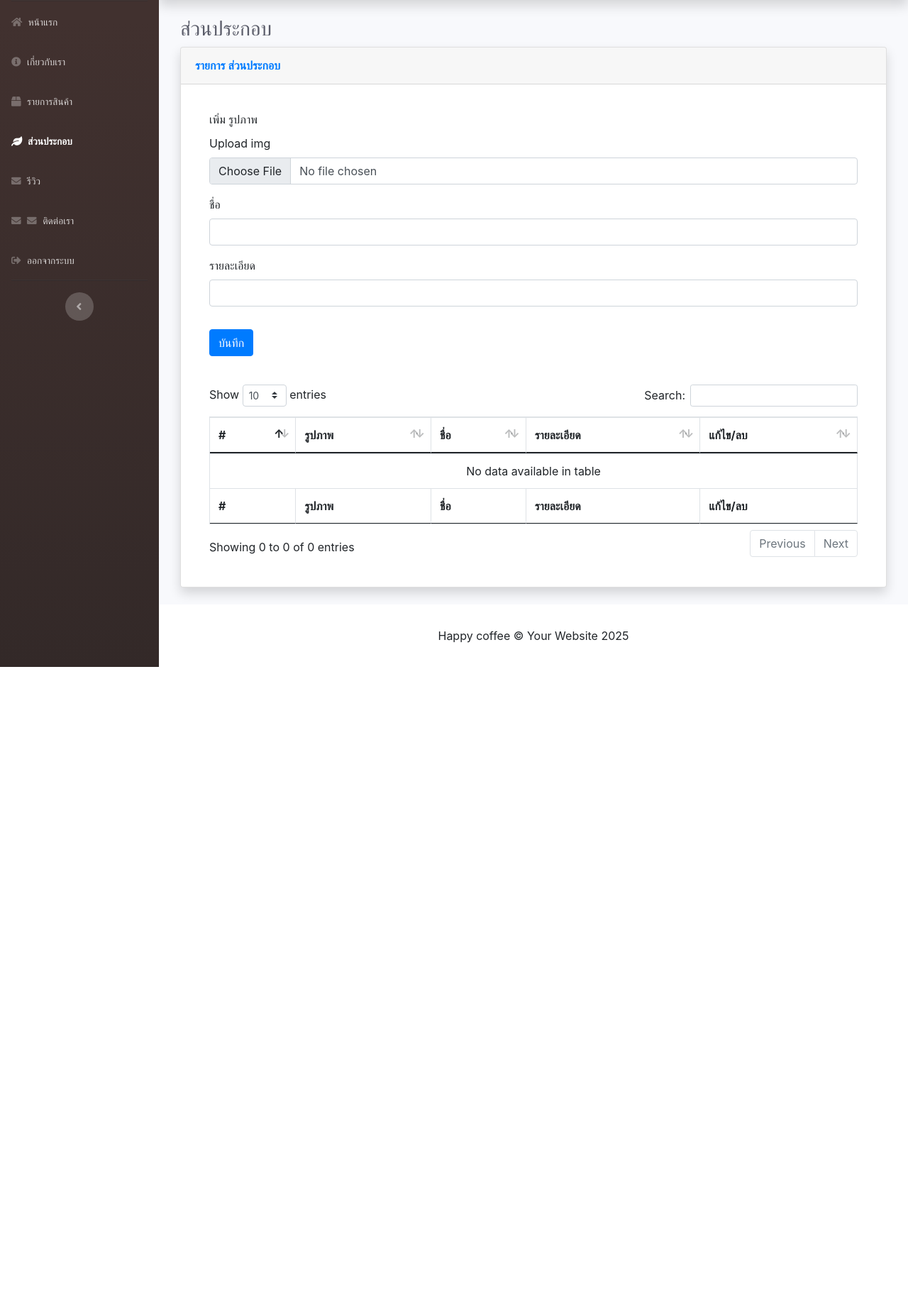
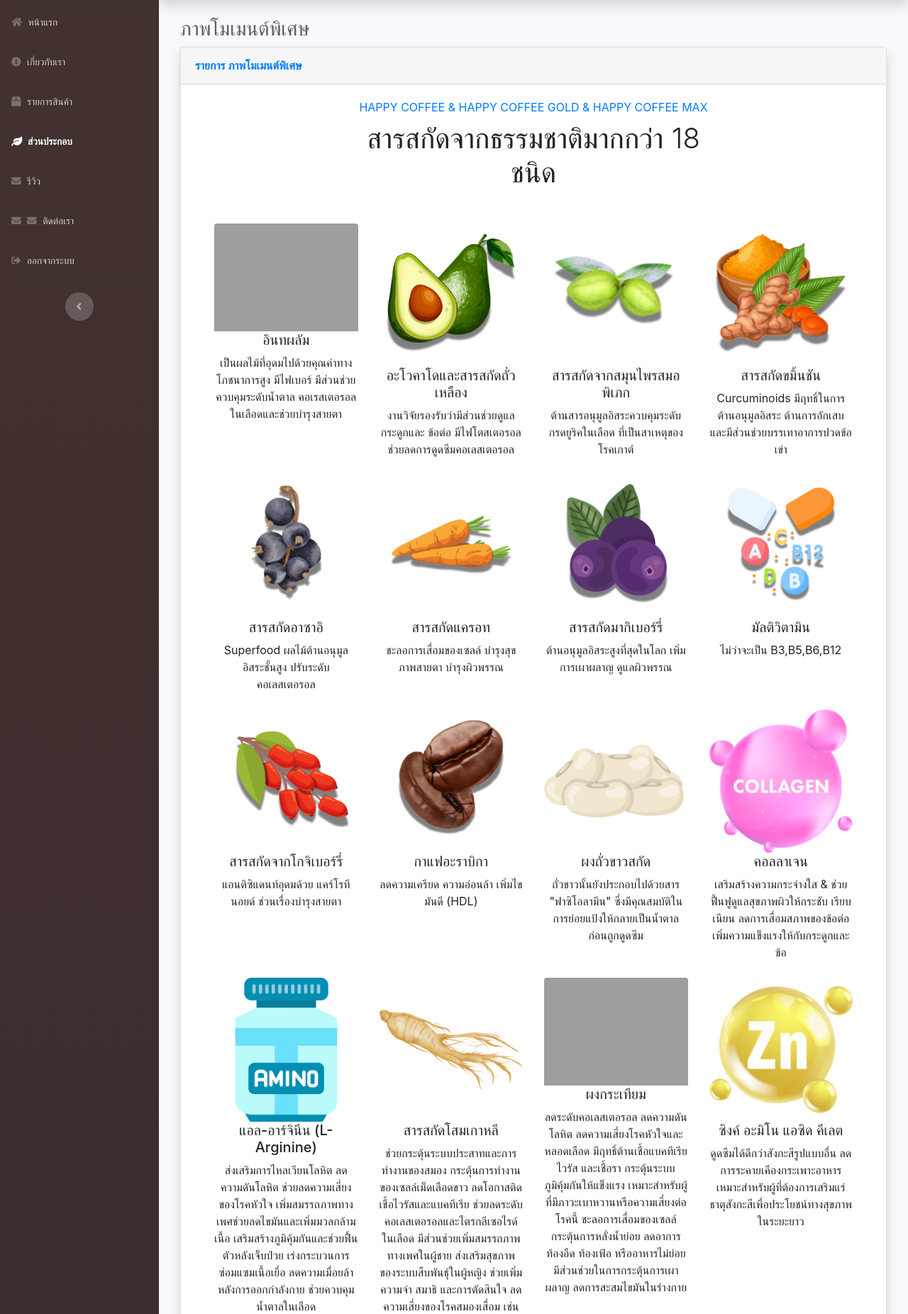
Before and after one commit to panudechE23/caffee, a PHP site: page /admin/page_ingredients.php in a window 1280 px wide. Shown: the part 70-1922 px from the top of the page at 71% size. Before the commit the page ends 1010 px from the top, so only its background shows below. Run offline with PHP 8.4, Linux system fonts and the light colour scheme; the visitor is signed in with stand-in values (Sample User, id 1); data that the repository does not hold is empty; some libraries are stand-ins or nearby versions; grey boxes are pictures that could not be loaded.

Commit message:
add special moment images section to ingredients page

```diff
--- a/admin/page_ingredients.php
+++ b/admin/page_ingredients.php
@@ -31,6 +31,19 @@ $ingredientss = $stmt->fetchAll(PDO::FETCH_ASSOC); // เก็บข้อม
                             <?php unset($_SESSION['success']); ?>
                         </div>
                     <?php endif; ?>
+                    <div class="container-fluid">
+                        <!-- Page Heading -->
+                        <h1 class="h3 mb-2 text-gray-800">ภาพโมเมนต์พิเศษ</h1>
+                        <!-- DataTales Example -->
+                        <div class="card shadow mb-4">
+                            <div class="card-header py-3">
+                                <h6 class="m-0 font-weight-bold text-primary">รายการ ภาพโมเมนต์พิเศษ</h6>
+                            </div>
+                            <div class="card-body not-padding">
+                                <?php require 'preview/ingredients.php'; ?>
+                            </div>
+                        </div>
+                    </div>
                     <div class="container-fluid">
                         <!-- Page Heading -->
                         <h1 class="h3 mb-2 text-gray-800">ส่วนประกอบ</h1>
--- /dev/null
+++ b/admin/preview/ingredients.php
@@ -0,0 +1,254 @@
+<!-- Team Start -->
+<div class="container-xxl py-6" id="Team">
+        <div class="container">
+            <div class="text-center mx-auto mb-5 wow fadeInUp" data-wow-delay="0.1s" style="max-width: 500px;">
+                <p class="text-primary text-uppercase mb-2">HAPPY COFFEE & HAPPY COFFEE GOLD & HAPPY COFFEE MAX</p>
+                <h1 class="display-6 mb-4">สารสกัดจากธรรมชาติมากกว่า 18 ชนิด</h1>
+            </div>
+            <div class="row g-4">
+                <div class="col-lg-3 col-md-6 wow fadeInUp" data-wow-delay="0.1s">
+                    <div class="team-item text-center rounded overflow-hidden">
+                        <img class="img-fluid" src="../img/logo/1.png" alt="">
+                        <div>
+                            <div>
+                                <h5>อินทผลัม</h5>
+                                <span>เป็นผลไม้ที่อุดมไปด้วยคุณค่าทางโภชนาการสูง มีไฟเบอร์ มีส่วนช่วยควบคุมระดับน้ำตาล
+                                    คอเรสเตอรอลในเลือดและช่วยบำรุงสายตา</span>
+                            </div>
+                        </div>
+                    </div>
+                </div>
+                <div class="col-lg-3 col-md-6 wow fadeInUp" data-wow-delay="0.3s">
+                    <div class="team-item text-center rounded overflow-hidden">
+                        <img class="img-fluid" src="../img/logo/2.png" alt="">
+                        <div>
+                            <div>
+                                <h5>อะโวคาโดและสารสกัดถั่วเหลือง</h5>
+                                <span>งานวิจัยรองรับว่ามีส่วนช่วยดูแลกระดูกและ ข้อต่อ
+                                    มีไฟโตสเตอรอลช่วยลดการดูดซึมคอเลสเตอรอล</span>
+                            </div>
+                        </div>
+                    </div>
+                </div>
+                <div class="col-lg-3 col-md-6 wow fadeInUp" data-wow-delay="0.5s">
+                    <div class="team-item text-center rounded overflow-hidden">
+                        <img class="img-fluid" src="../img/logo/3.png" alt="">
+                        <div>
+                            <div>
+                                <h5>สารสกัดจากสมุนไพรสมอพิเภก</h5>
+                                <span>ต้านสารอนุมูลอิสระควบคุมระดับกรดยูริคในเลือด ที่เป็นสาเหตุของโรคเกาต์</span>
+                            </div>
+                        </div>
+                    </div>
+                </div>
+                <div class="col-lg-3 col-md-6 wow fadeInUp" data-wow-delay="0.7s">
+                    <div class="team-item text-center rounded overflow-hidden">
+                        <img class="img-fluid" src="../img/logo/4.png" alt="">
+                        <div>
+                            <div>
+                                <h5>สารสกัดขมิ้นชัน</h5>
+                                <span>Curcuminoids มีฤทธิ์ในการต้านอนุมูลอิสระ ต้านการอักเสบ
+                                    และมีส่วนช่วยบรรเทาอาการปวดข้อเข่า</span>
+                            </div>
+                        </div>
+                    </div>
+                </div>
+
+                <div class="col-lg-3 col-md-6 wow fadeInUp" data-wow-delay="0.1s">
+                    <div class="team-item text-center rounded overflow-hidden">
+                        <img class="img-fluid" src="../img/logo/5.png" alt="">
+                        <div>
+                            <div>
+                                <h5>สารสกัดอาซาอิ</h5>
+                                <span>Superfood ผลไม้ต้านอนุมูลอิสระชั้นสูง ปรับระดับคอเลสเตอรอล</span>
+                            </div>
+                        </div>
+                    </div>
+                </div>
+                <div class="col-lg-3 col-md-6 wow fadeInUp" data-wow-delay="0.3s">
+                    <div class="team-item text-center rounded overflow-hidden">
+                        <img class="img-fluid" src="../img/logo/6.png" alt="">
+                        <div>
+                            <div>
+                                <h5>สารสกัดแครอท</h5>
+                                <span> ชะลอการเสื่อมของเซลล์ บำรุงสุขภาพสายตา บำรุงผิวพรรณ</span>
+                            </div>
+                        </div>
+                    </div>
+                </div>
+                <div class="col-lg-3 col-md-6 wow fadeInUp" data-wow-delay="0.5s">
+                    <div class="team-item text-center rounded overflow-hidden">
+                        <img class="img-fluid" src="../img/logo/7.png" alt="">
+                        <div>
+                            <div>
+                                <h5>สารสกัดมากิเบอร์รี่ </h5>
+                                <span>ต้านอนุมูลอิสระสูงที่สุดในโลก เพิ่มการเผาผลาญ ดูแลผิวพรรณ</span>
+                            </div>
+                        </div>
+                    </div>
+                </div>
+                <div class="col-lg-3 col-md-6 wow fadeInUp" data-wow-delay="0.7s">
+                    <div class="team-item text-center rounded overflow-hidden">
+                        <img class="img-fluid" src="../img/logo/8.png" alt="">
+                        <div>
+                            <div>
+                                <h5>มัลติวิตามิน </h5>
+                                <span>ไม่ว่าจะเป็น B3,B5,B6,B12</span>
+                            </div>
+                        </div>
+                    </div>
+                </div>
+                <div class="col-lg-3 col-md-6 wow fadeInUp" data-wow-delay="0.1s">
+                    <div class="team-item text-center rounded overflow-hidden">
+                        <img class="img-fluid" src="../img/logo/9.png" alt="">
+                        <div>
+                            <div>
+                                <h5>สารสกัดจากโกจิเบอร์รี่</h5>
+                                <span>แอนติซิแดนท์อุดมด้วย แคร์โรทีนอยด์ ช่วนเรื่องบำรุงสายตา</span>
+                            </div>
+                        </div>
+                    </div>
+                </div>
+                <div class="col-lg-3 col-md-6 wow fadeInUp" data-wow-delay="0.3s">
+                    <div class="team-item text-center rounded overflow-hidden">
+                        <img class="img-fluid" src="../img/logo/10.png" alt="">
+                        <div>
+                            <div>
+                                <h5>กาแฟอะราบิกา</h5>
+                                <span>ลดความเครียด ความอ่อนล้า เพิ่มไขมันดี (HDL)</span>
+                            </div>
+                        </div>
+                    </div>
+                </div>
+                <div class="col-lg-3 col-md-6 wow fadeInUp" data-wow-delay="0.5s">
+                    <div class="team-item text-center rounded overflow-hidden">
+                        <img class="img-fluid" src="../img/logo/11.png" alt="">
+                        <div>
+                            <div>
+                                <h5>ผงถั่วขาวสกัด </h5>
+                                <span>ถั่วขาวนั้นยังประกอบไปด้วยสาร "ฟาซิโอลามีน"
+                                    ซึ่งมีคุณสมบัติในการย่อยแป้งให้กลายเป็นน้ำตาลก่อนถูกดูดซึม</span>
+                            </div>
+                        </div>
+                    </div>
+                </div>
+                <div class="col-lg-3 col-md-6 wow fadeInUp" data-wow-delay="0.7s">
+                    <div class="team-item text-center rounded overflow-hidden">
+                        <img class="img-fluid" src="../img/logo/12.png" alt="">
+                        <div>
+                            <div>
+                                <h5>คอลลาเจน</h5>
+                                <span>เสริมสร้างความกระจ่างใส & ช่วยฟื้นฟูดูแลสุขภาพผิวให้กระชับ เรียบเนียน
+                                    ลดการเสื่อมสภาพของข้อต่อ เพิ่มความแข็งแรงให้กับกระดูกและข้อ</span>
+                            </div>
+                        </div>
+                    </div>
+                </div>
+                <div class="col-lg-3 col-md-6 wow fadeInUp" data-wow-delay="0.1s">
+                    <div class="team-item text-center rounded overflow-hidden">
+                        <img class="img-fluid" src="../img/logo/13.png" alt="">
+                        <div>
+                            <div>
+                                <h5>แอล-อาร์จินีน (L-Arginine) </h5>
+                                <span>ส่งเสริมการไหลเวียนโลหิต
+                                    ลดความดันโลหิต ช่วยลดความเสี่ยงของโรคหัวใจ
+                                    เพิ่มสมรรถภาพทางเพศช่วยลดไขมันและเพิ่มมวลกล้ามเนื้อ
+                                    เสริมสร้างภูมิคุ้มกันและช่วยฟื้นตัวหลังเจ็บป่วย เร่งกระบวนการซ่อมแซมเนื้อเยื่อ
+                                    ลดความเมื่อยล้าหลังการออกกำลังกาย ช่วยควบคุมน้ำตาลในเลือด</span>
+                            </div>
+                        </div>
+                    </div>
+                </div>
+                <div class="col-lg-3 col-md-6 wow fadeInUp" data-wow-delay="0.3s">
+                    <div class="team-item text-center rounded overflow-hidden">
+                        <img class="img-fluid" src="../img/logo/14.png" alt="">
+                        <div>
+                            <div>
+                                <h5>สารสกัดโสมเกาหลี </h5>
+                                <span>ช่วยกระตุ้นระบบประสาทและการทำงานของสมอง กระตุ้นการทำงานของเซลล์เม็ดเลือดขาว
+                                    ลดโอกาสติดเชื้อไวรัสและแบคทีเรีย ช่วยลดระดับคอเลสเตอรอลและไตรกลีเซอไรด์ในเลือด
+                                    มีส่วนช่วยเพิ่มสมรรถภาพทางเพศในผู้ชาย
+                                    ส่งเสริมสุขภาพของระบบสืบพันธุ์ในผู้หญิง ช่วยเพิ่มความจำ สมาธิ และการตัดสินใจ
+                                    ลดความเสี่ยงของโรคสมองเสื่อม เช่น อัลไซเมอร์ ปรับสมดุลอารมณ์และช่วยให้ผ่อนคลาย
+                                    มีสารต้านอนุมูลอิสระที่ช่วยชะลอความเสื่อมของเซลล์
+                                    ส่งเสริมการสร้างคอลลาเจน ทำให้ผิวพรรณกระจ่างใส ช่วยปรับสมดุลอินซูลินในร่างกาย
+                                    ลดความเสี่ยงของโรคเบาหวาน</span>
+                            </div>
+                        </div>
+                    </div>
+                </div>
+                <div class="col-lg-3 col-md-6 wow fadeInUp" data-wow-delay="0.5s">
+                    <div class="team-item text-center rounded overflow-hidden">
+                        <img class="img-fluid" src="../img/logo/15.png" alt="">
+                        <div>
+                            <div>
+                                <h5>ผงกระเทียม</h5>
+                                <span>ลดระดับคอเลสเตอรอล ลดความดันโลหิต
+                                  ลดความเสี่ยงโรคหัวใจและหลอดเลือด
+                                    มีฤทธิ์ต้านเชื้อแบคทีเรีย ไวรัส และเชื้อรา
+                                    กระตุ้นระบบภูมิคุ้มกันให้แข็งแรง
+                                    เหมาะสำหรับผู้ที่มีภาวะเบาหวานหรือความเสี่ยงต่อโรคนี้
+                                    ชะลอการเสื่อมของเซลล์
+                                    กระตุ้นการหลั่งน้ำย่อย
+                                    ลดอาการท้องอืด ท้องเฟ้อ หรืออาหารไม่ย่อย
+                                    มีส่วนช่วยในการกระตุ้นการเผาผลาญ
+                                    ลดการสะสมไขมันในร่างกาย</span>
+                            </div>
+                        </div>
+                    </div>
+                </div>
+                <div class="col-lg-3 col-md-6 wow fadeInUp" data-wow-delay="0.7s">
+                    <div class="team-item text-center rounded overflow-hidden">
+                        <img class="img-fluid" src="../img/logo/16.png" alt="">
+                        <div>
+                            <div>
+                                <h5>ซิงค์ อะมิโน แอซิด คีเลต</h5>
+                                <span>ดูดซึมได้ดีกว่าสังกะสีรูปแบบอื่น
+                                    ลดการระคายเคืองกระเพาะอาหาร
+                                    เหมาะสำหรับผู้ที่ต้องการเสริมแร่ธาตุสังกะสีเพื่อประโยชน์ทางสุขภาพในระยะยาว</span>
+                            </div>
+                        </div>
+                    </div>
+                </div>
+                <div class="col-lg-3 col-md-6 wow fadeInUp" data-wow-delay="0.1s">
+                    <div class="team-item text-center rounded overflow-hidden">
+                        <img class="img-fluid" src="../img/logo/17.png" alt="">
+                        <div>
+                            <div>
+                                <h5>สารสกัดเห็ดหลินจือ</h5>
+                                <span>เสริมสร้างระบบภูมิคุ้มกัน ต้านการอักเสบ ช่วยลดความเครียดและส่งเสริมสุขภาพจิต
+                                    ส่งเสริมสุขภาพหัวใจและหลอดเลือด ช่วยต้านมะเร็ง ส่งเสริมการทำงานของตับ
+                                    ปรับสมดุลน้ำตาลในเลือด ต้านอนุมูลอิสระและชะลอวัย
+                                    เสริมการทำงานของระบบทางเดินหายใจ</span>
+                            </div>
+                        </div>
+                    </div>
+                </div>
+                <div class="col-lg-3 col-md-6 wow fadeInUp" data-wow-delay="0.3s">
+                    <div class="team-item text-center rounded overflow-hidden">
+                        <img class="img-fluid" src="../img/logo/18.png" alt="">
+                        <div>
+                            <div>
+                                <h5>สารสกัดกระชายดำ</h5>
+                                <span>เสริมสมรรถภาพทางเพศ
+                                    ช่วยกระตุ้นการไหลเวียนของเลือด
+                                    มีผลช่วยปรับสมดุลฮอร์โมนเพศ
+                                    เสริมพลังงานและลดความเหนื่อยล้า
+                                    ลดความเสี่ยงของโรคหัวใจและหลอดเลือด
+                                    ต้านอนุมูลอิสระและชะลอวัย
+                                    ลดริ้วรอยและชะลอความเสื่อมของเซลล์
+                                     ลดอาการปวดข้อและการอักเสบ
+                                    ช่วยปรับสมดุลระดับน้ำตาลในเลือด
+                                    ลดความเสี่ยงของโรคเบาหวาน
+                                    ช่วยกระตุ้นการหลั่งน้ำย่อยและลดอาการท้องอืด
+                                    มีฤทธิ์ต้านการอักเสบในร่างกาย
+                                   </span>
+                            </div>
+                        </div>
+                    </div>
+                </div>
+
+            </div>
+        </div>
+    </div>
+    <!-- Team End -->
```
